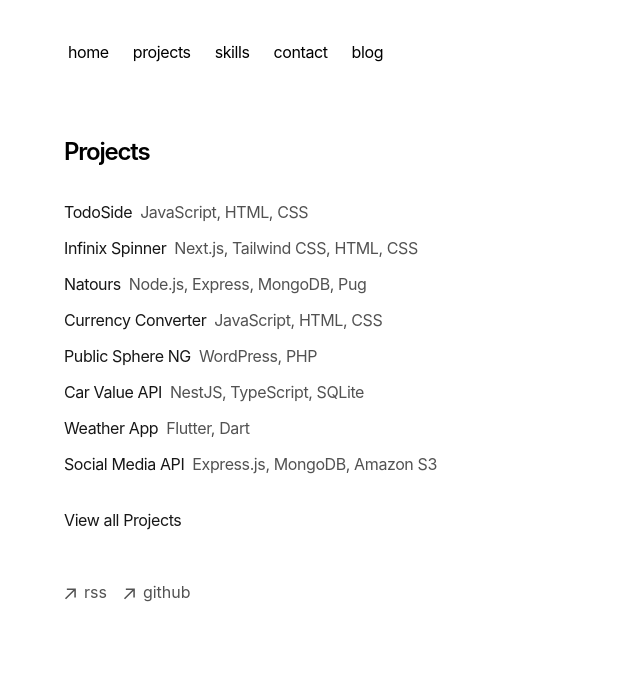
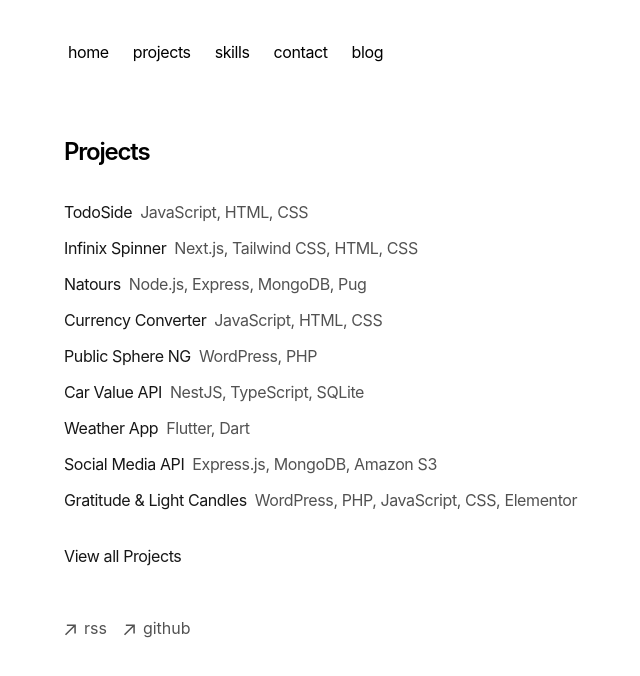
Before and after one commit to laurentcodes/laurent-portfolio-minimal, a Next.js app: page /projects in a window 1280 px wide. Shown: the top 676 px of the page, without its empty margins (288-928 px from the left). Built offline with nearby package versions, Linux system fonts and the light colour scheme.

Commit message:
fix:update projects

```diff
--- a/app/projects/page.tsx
+++ b/app/projects/page.tsx
@@ -51,6 +51,11 @@
 		tags: ['Express.js', 'MongoDB', 'Amazon S3'],
 		url: 'https://github.com/laurentcodes/tech-assessment-social-api',
 	},
+	{
+		name: 'Gratitude & Light Candles',
+		tags: ['WordPress', 'PHP', 'JavaScript', 'CSS', 'Elementor'],
+		url: 'https://gratitudeandlightcandles.ca',
+	},
 ];
 
 export default function Projects() {
```
